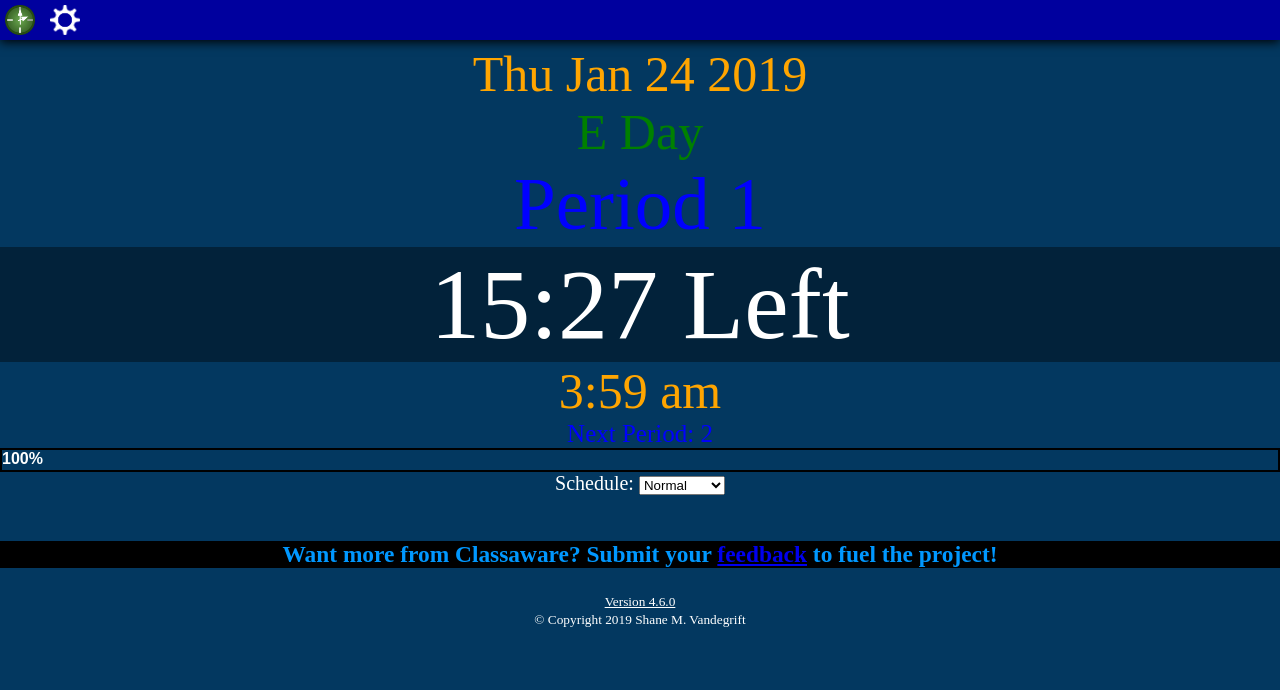
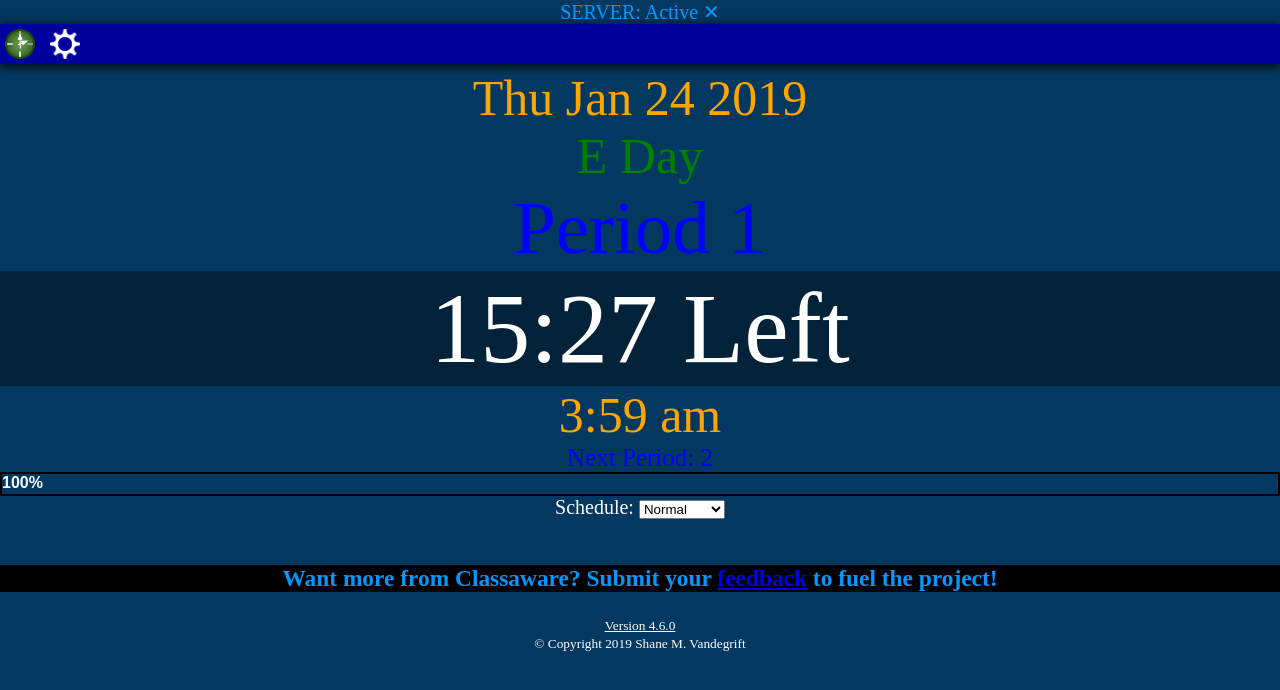
Before and after one commit to Vandesm14/classaware, a website: page public/index.html in a window 1280 px wide. Drawn offline with Linux system fonts and the light colour scheme; a script that the page names is missing; a web font is replaced by a local one.

Commit message:
Update public/index.html

```diff
--- a/public/index.html
+++ b/public/index.html
@@ -39,14 +39,14 @@ Analytics Made Easy - StatCounter"></a>
 	</noscript>
 	<!-- End of StatCounter Code for Default Guide -->
 
-	<!-- <div class="alertContainer">
+	<div class="alertContainer">
 		<div class="alertBox info">
 			<span class="alertText" id="alertBox1">
-				Today's schedule has NOT been loaded to the timer. It will not be accurate.
+				SERVER: Active
 			</span>
 			<span class="alertClose" onclick="clearAlert(this.closest('.alertBox'))">&#x2715;</span>
 		</div>
-	</div> -->
+	</div>
 
 	<div class='Menu'>
 		<div class="logo">
```
